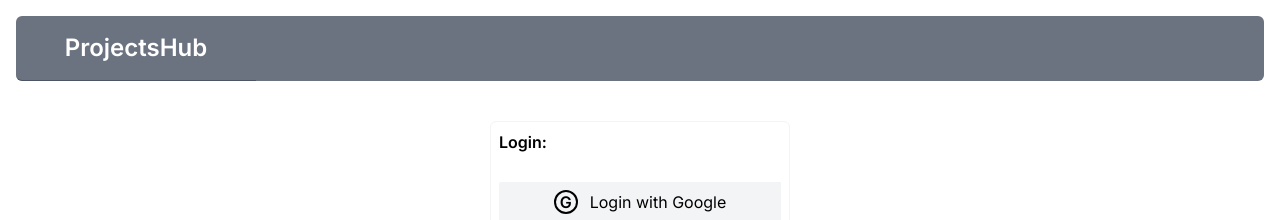
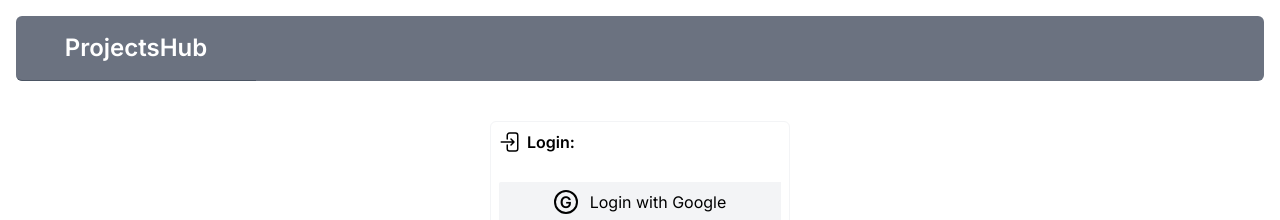
Before and after one commit to helg40k/projects-hub, a Next.js app: page / in a window 1280 px wide. Shown: the top 220 px of the page. Built offline with nearby package versions, Linux system fonts and the light colour scheme; a web font is replaced by a local one.

Commit message:
Add login icon. Rename auth user info component

```diff
--- a/app/ui/auth-user-info.tsx
+++ b/app/ui/account-menu.tsx
@@ -1,6 +1,6 @@
 import {UserIcon} from '@heroicons/react/24/outline';
 
-const AuthUserInfo = () => {
+const AccountMenu = () => {
   return (
     <div className='flex h-full w-min mr-2 px-2 justify-end items-center active:bg-gray-600'>
       <div className='flex flex-col justify-center items-center gap-0.5 md:gap-1 content-between text-white'>
@@ -11,4 +11,4 @@ const AuthUserInfo = () => {
   );
 }
 
-export default AuthUserInfo;
+export default AccountMenu;
--- a/app/ui/login-form.tsx
+++ b/app/ui/login-form.tsx
@@ -1,5 +1,6 @@
 'use client';
 
+import {ArrowRightEndOnRectangleIcon} from '@heroicons/react/24/outline';
 import { signIn } from 'next-auth/react';
 
 const LoginForm = () => {
@@ -8,7 +9,10 @@ const LoginForm = () => {
   return (
     <div className='flex w-full justify-center'>
       <div className='lg:w-1/4 md:w-1/3 sm:w-2/3 min-w-min p-2 border border-gray-100 rounded-md'>
-        <p className='pb-2 font-semibold'>Login:</p>
+        <div className='flex flex-row pb-2 font-semibold'>
+          <ArrowRightEndOnRectangleIcon className='w-6 h-6 mr-1' />
+          Login:
+        </div>
         <button onClick={loginWithGoogle} className='flex w-full min-w-min my-5 p-2 bg-gray-100 hover:bg-gray-200 active:bg-gray-300 rounded-s-sm justify-center'>
           <div className='flex flex-row items-center'>
             <div className='flex mr-3 h-6 w-6 border-2 border-black rounded-2xl justify-center items-center font-semibold'>G</div>
--- a/app/ui/main-tabs.tsx
+++ b/app/ui/main-tabs.tsx
@@ -3,7 +3,7 @@
 import Link from 'next/link';
 import { usePathname } from 'next/navigation';
 import Logo from '@/app/ui/logo';
-import AuthUserInfo from '@/app/ui/auth-user-info';
+import AccountMenu from '@/app/ui/account-menu';
 import clsx from 'clsx';
 
 const MainTabs = ({ tabs }: { tabs:string[] }) => {
@@ -28,7 +28,7 @@ const MainTabs = ({ tabs }: { tabs:string[] }) => {
             <Logo/>
             <div className="md:hidden block h-auto w-full bg-gray-500"/>
             <div className="md:hidden flex h-12 min-w-24 rounded-r-md rounded-b-none bg-gray-500 justify-end">
-              <AuthUserInfo />
+              <AccountMenu />
             </div>
           </div>
           <div className="flex grow md:flex-row flex-col justify-between">
@@ -59,7 +59,7 @@ const MainTabs = ({ tabs }: { tabs:string[] }) => {
             })}
             <div className="hidden md:block h-auto w-full grow bg-gray-500" />
             <div className="hidden md:flex h-auto min-w-24 grow rounded-r-md bg-gray-500 justify-end">
-              <AuthUserInfo />
+              <AccountMenu />
             </div>
           </div>
         </>
```
